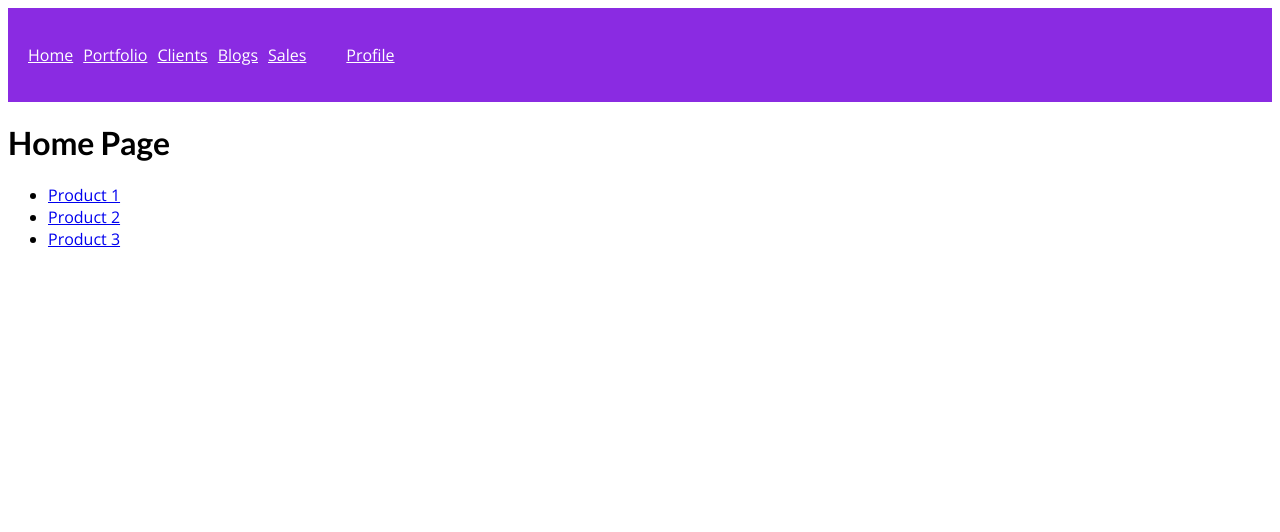
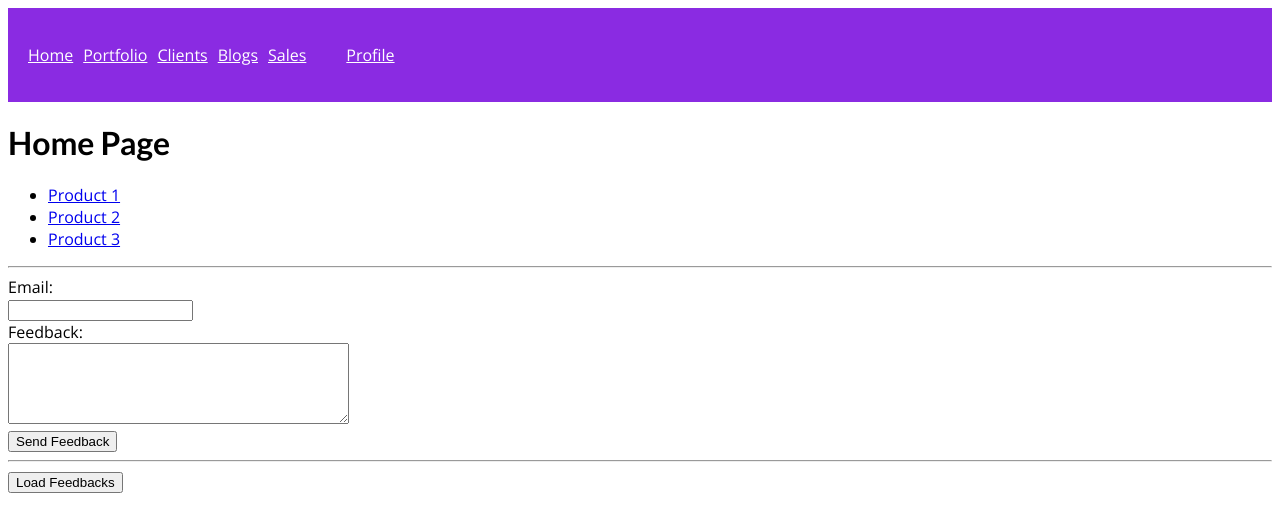
Before and after one commit to eyyMinda/NextJs-Course, a Next.js app: page / in a window 1280 px wide. Shown: the top 532 px of the page. Built offline with nearby package versions, Linux system fonts and the light colour scheme.

Commit message:
local api route POST,GET

```diff
--- /dev/null
+++ b/data/feedback.json
@@ -0,0 +1 @@
+[{"id":"2023-10-17T18:13:07.052Z","email":"asdw@gre.ikjh","text":"What a nice course this is!"},{"id":"2023-10-17T18:34:05.938Z","email":"John@doe.lt","text":"for freeeeeeeeeeeeeee?"},{"id":"2023-10-17T18:39:59.538Z","email":"Benny@Monroe.eu","text":"Briiiing it onnn nu nu nu nu nu nu nu nu nun un un un unu nu nu nu nu"}]
--- /dev/null
+++ b/pages/api/feedback.js
@@ -0,0 +1,30 @@
+import fs from 'fs';
+import path from 'path';
+
+const getFilePath = fileName => path.join(process.cwd(), 'data', fileName);
+const getFileData = filePath => JSON.parse(fs.readFileSync(filePath));
+
+export default function handle(req, res) {
+  // ========================= POST =================================
+  if (req.method === 'POST') {
+    const { email, text } = req.body;
+    const newFeedback = { id: new Date().toISOString(), email, text };
+
+    // store in db
+    const filePath = getFilePath('feedback.json');
+    const data = [...getFileData(filePath), newFeedback];
+    fs.writeFileSync(filePath, JSON.stringify(data));
+
+    res.status(201).json({ message: 'Thank you for you feedback!' });
+    // ========================= GET =================================
+  } else if (req.method === 'GET') {
+    const filePath = getFilePath('feedback.json');
+    const data = getFileData(filePath);
+    res.status(201).json({ feedbacks: data });
+
+    // ======================= DEFAULT ================================
+  } else {
+    res.status(200).json({ message: "Feedbacks API is working!" });
+  }
+
+}
--- a/pages/index.js
+++ b/pages/index.js
@@ -1,8 +1,26 @@
 // Client Side
 import Link from 'next/link';
+import { useRef, useState } from 'react';
 
 export default function HomePage(props) {
   const { products } = props;
+  const [submitText, setSubmitText] = useState();
+  const [feedbacks, setFeedbacks] = useState();
+  const [emailInputRef, feedbackInputRef] = [useRef(), useRef()];
+
+  const handleForm = e => {
+    e.preventDefault();
+    const [email, text] = [emailInputRef.current.value, feedbackInputRef.current.value];
+    const body = JSON.stringify({ email, text });
+    const options = { method: "POST", body, headers: { 'Content-Type': "application/json" } };
+
+    fetch('/api/feedback', options).then(res => res.json()).then(data => setSubmitText(data.message));
+  }
+
+  const handleGetFeedback = () => {
+    fetch('/api/feedback').then(res => res.json()).then(data => setFeedbacks(data.feedbacks));
+  }
+
   return (
     <div>
       <h1>Home Page</h1>
@@ -12,6 +30,41 @@ export default function HomePage(props) {
           <Link href={`/products/${product.id}`}>{product.title}</Link>
         </li>)}
       </ul>
+
+      <hr />
+
+      <form onSubmit={handleForm}>
+        <div>
+          <label htmlFor="email">Email:</label><br />
+          <input name='email' id='email' ref={emailInputRef} />
+        </div>
+        <div>
+          <label htmlFor="feedback">Feedback:</label><br />
+          <textarea id='feedback' rows='5' cols='40' ref={feedbackInputRef}></textarea>
+        </div>
+        <button type='submit'>Send Feedback</button>
+      </form>
+
+      {submitText && <h2>{submitText}</h2>}
+
+      <hr />
+
+      <button type='button' onClick={handleGetFeedback}>Load Feedbacks</button>
+
+      {feedbacks && <table>
+        <thead><tr>
+          <th>Name</th>
+          <th>Feedback</th>
+        </tr></thead>
+        <tbody>
+          {feedbacks?.map(feedback => (
+            <tr key={feedback.id}>
+              <td>{feedback.email.split('@')[0]}</td>
+              <td>{feedback.text}</td>
+            </tr>
+          ))}
+        </tbody>
+      </table>}
     </div>
   )
 }
--- a/pages/last-sales.jsx
+++ b/pages/last-sales.jsx
@@ -1,4 +1,4 @@
-import { transformObjToArr } from "@/functions/Helpers";
+import { transformObjToArr } from "@/helpers/utility";
 import { useEffect, useState } from "react";
 import useSWR from "swr";
 
```
Also changed, not shown: helpers/utility.js (added, +7 -0 lines).
